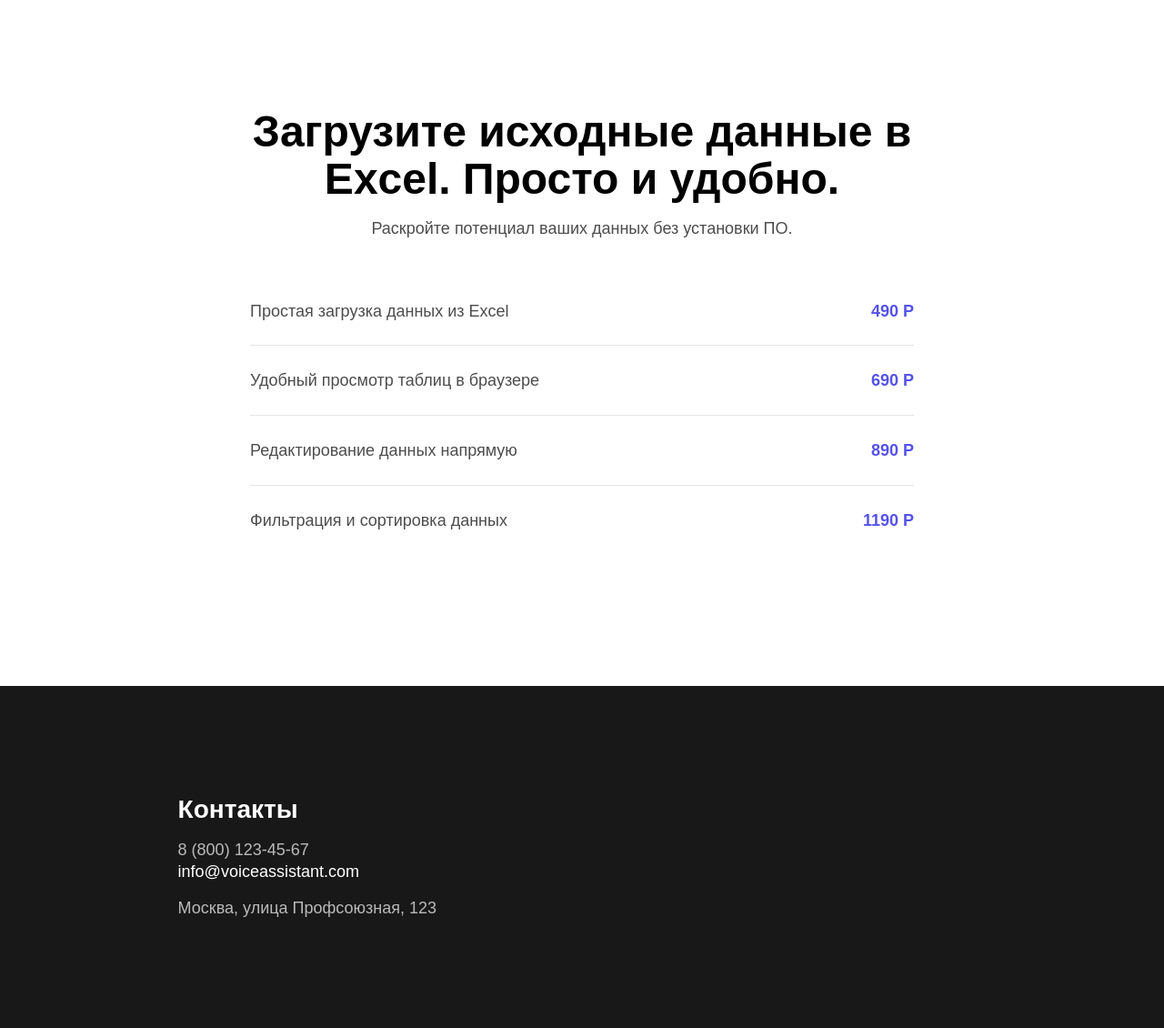
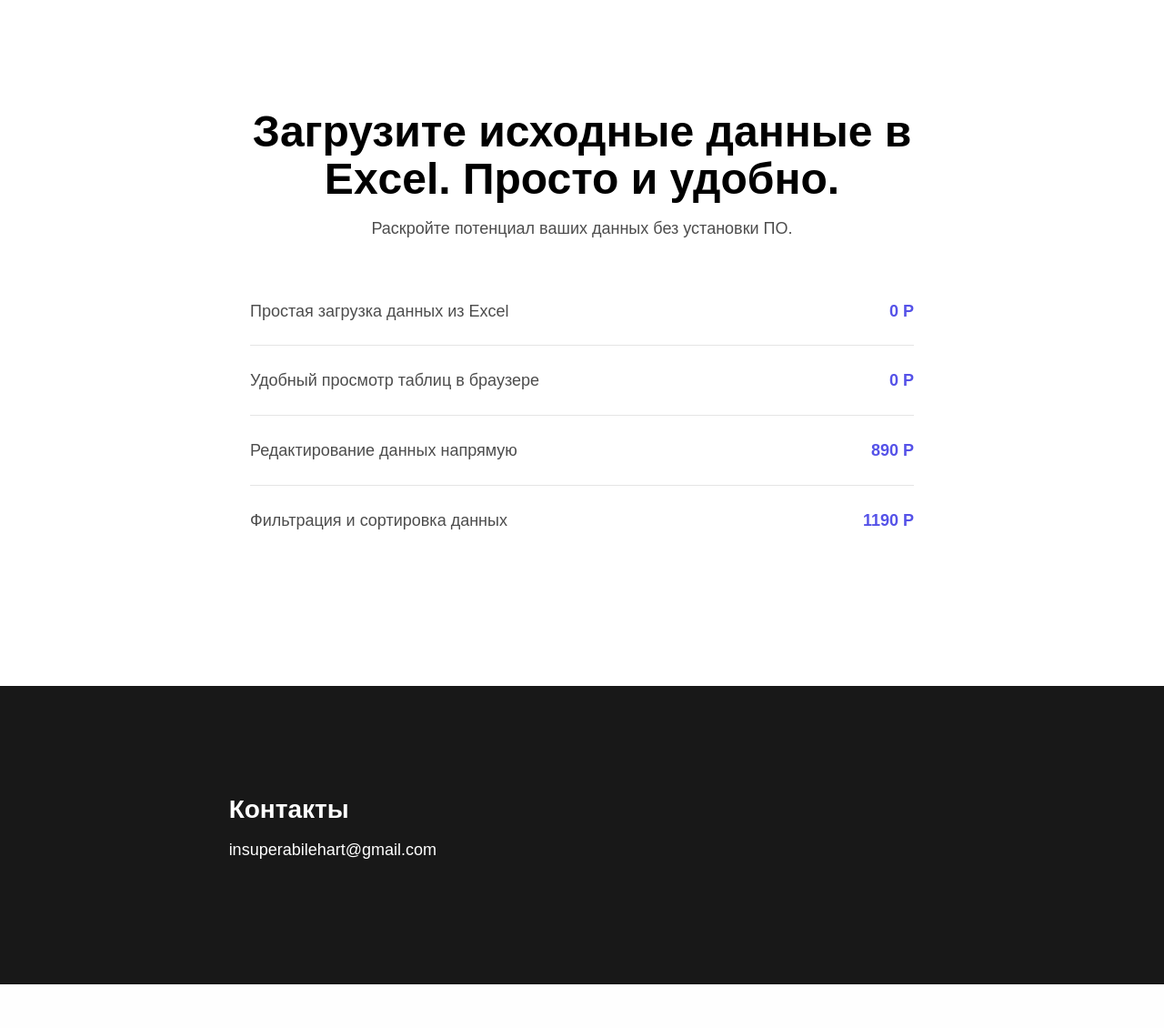
Before and after one commit to insuperabilez/web-voice-assistant, a FastAPI app: page / in a window 1280 px wide. Shown: the part 1189-2319 px from the top of the page at 91% size. After the commit the page ends 2271 px from the top, so only its background shows below. Run offline with FastAPI, Linux system fonts and the light colour scheme; parts of the project's set-up code (start-up, migrations or seed data) failed here and were passed over; some web fonts are replaced.

Commit message:
fix-html

```diff
--- a/templates/index.html
+++ b/templates/index.html
@@ -148,12 +148,12 @@
 					<ul id=n-c735860d-fa3d-4070-bf4d-1edce0134954 class=cli-service-list data-draggable=true data-design-type=list data-title=Сервисы data-content-order=3 data-design-order=4>
 						<li id=n-022f8d09-8a99-45ca-881f-bed005671fb3 class=cli-service-list__item data-design-type=list-item>
 							<p id=n-5fb03d96-6005-44cf-afbe-fbfb7a5a6086 class="cli-service-list__item-text cli-text-regular" data-design-type=text data-title=Значение>Простая загрузка данных из Excel</p>
-							<p id=n-2a1ac0d7-fe99-43c4-8b03-cb5805c22aab class="cli-service-list__item-price cli-text-bold" data-design-type=text data-title=Цена>490 Р</p>
+							<p id=n-2a1ac0d7-fe99-43c4-8b03-cb5805c22aab class="cli-service-list__item-price cli-text-bold" data-design-type=text data-title=Цена>0 Р</p>
 							<div id=n-a505c8a8-3293-473a-adee-4f156bb8995d class=cli-service-list__item-separator data-design-type=shape data-title=Разделитель></div>
 						</li>
 						<li id=n-fc087dbc-9fdd-49ab-ae79-be232384bac7 class=cli-service-list__item data-design-type=list-item>
 							<p id=n-cff329cc-85f7-4040-acee-ec67f9a2722c class="cli-service-list__item-text cli-text-regular" data-design-type=text data-title=Значение>Удобный просмотр таблиц в браузере</p>
-							<p id=n-ec405c68-f2ec-470a-8e89-dd66b34ce28a class="cli-service-list__item-price cli-text-bold" data-design-type=text data-title=Цена>690 Р</p>
+							<p id=n-ec405c68-f2ec-470a-8e89-dd66b34ce28a class="cli-service-list__item-price cli-text-bold" data-design-type=text data-title=Цена>0 Р</p>
 							<div id=n-67fedbae-426d-4648-814f-0ee331589c06 class=cli-service-list__item-separator data-design-type=shape data-title=Разделитель></div>
 						</li>
 						<li id=n-1cdd6904-07e3-4742-bb5d-ad3ed030246a class=cli-service-list__item data-design-type=list-item>
@@ -176,8 +176,8 @@
 			<div id=n-a958cfb0-11b3-412b-af1f-fee3e5a16b7f class="cli-block__content cli-grid cli-block__content--full" data-design-type=grid data-block-content=true data-title=Блок data-design-order=1>
 				<div id=n-e65e7027-5ece-4159-9f78-e8eda9778fba class="cli-col cli-col-start__xl--1 cli-col-end__xl--7 cli-col-start__md--1 cli-col-end__md--7 cli-col-start__sm--1 cli-col-end__sm--5" data-design-type=grid-col>
 					<div id=n-a256da6d-5b91-47d0-bdae-ab48a0a0750a class="cli-map__content cli-map__content--left">
-						<div id=n-e6ed6d9c-0fe9-4ae0-a077-e7fd85d1399b class="cli-block-title cli-map__title cli-text-bold" data-design-type=text data-draggable=true data-title=Заголовок data-content-order=1 data-design-order=2 data-seo=true>Контакты</div><a id=n-c9e23d95-2b5c-46e1-8f3d-f7820d74b768 class=cli-map__text data-design-type=text data-draggable=true data-title=Телефон data-content-order=3 data-design-order=4 href="tel:+7 987 654-32-10">8 (800) 123-45-67</a><a id=n-d718927d-de46-4aef-8727-76fdf5dbbf76 class=cli-map__email data-design-type=text data-draggable=true data-title=Email data-content-order=4 data-design-order=5 href=mailto:info@constructor.ru>info@voiceassistant.com</a>
-						<div id=n-ebf83521-117f-4efa-afd4-5b04d27914f8 class=cli-map__text data-design-type=text data-draggable=true data-title=Адрес data-content-order=2 data-design-order=3>Москва, улица Профсоюзная, 123</div>
+						<div id=n-e6ed6d9c-0fe9-4ae0-a077-e7fd85d1399b class="cli-block-title cli-map__title cli-text-bold" data-design-type=text data-draggable=true data-title=Заголовок data-content-order=1 data-design-order=2 data-seo=true>Контакты</div><a id=n-c9e23d95-2b5c-46e1-8f3d-f7820d74b768 class=cli-map__text data-design-type=text data-draggable=true data-title=Телефон data-content-order=3 data-design-order=4 href="tel:+7 987 654-32-10"></a><a id=n-d718927d-de46-4aef-8727-76fdf5dbbf76 class=cli-map__email data-design-type=text data-draggable=true data-title=Email data-content-order=4 data-design-order=5 href=mailto:info@constructor.ru>insuperabilehart@gmail.com</a>
+						<div id=n-ebf83521-117f-4efa-afd4-5b04d27914f8 class=cli-map__text data-design-type=text data-draggable=true data-title=Адрес data-content-order=2 data-design-order=3></div>
 					</div>
 				</div>
 
```
